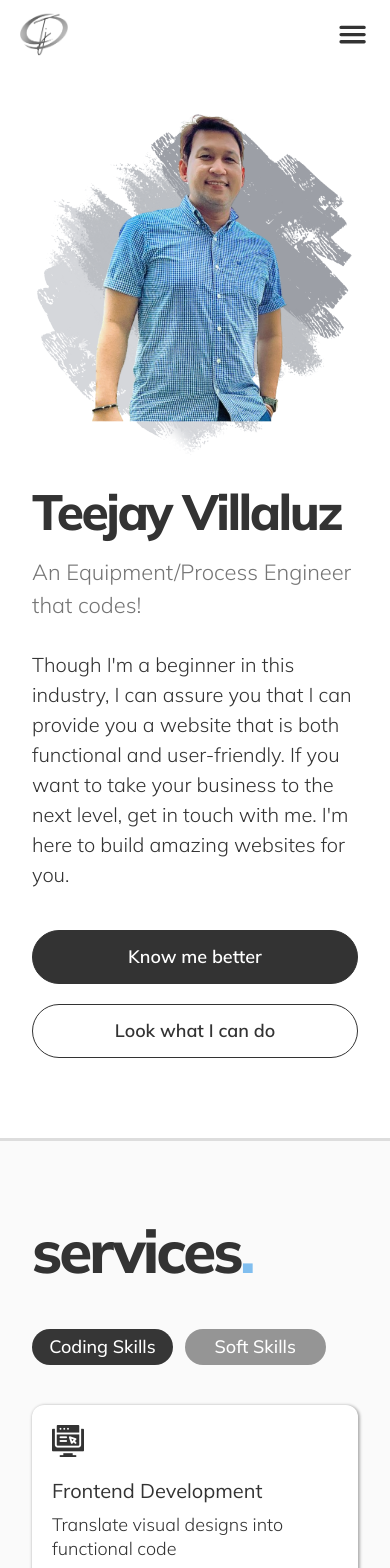
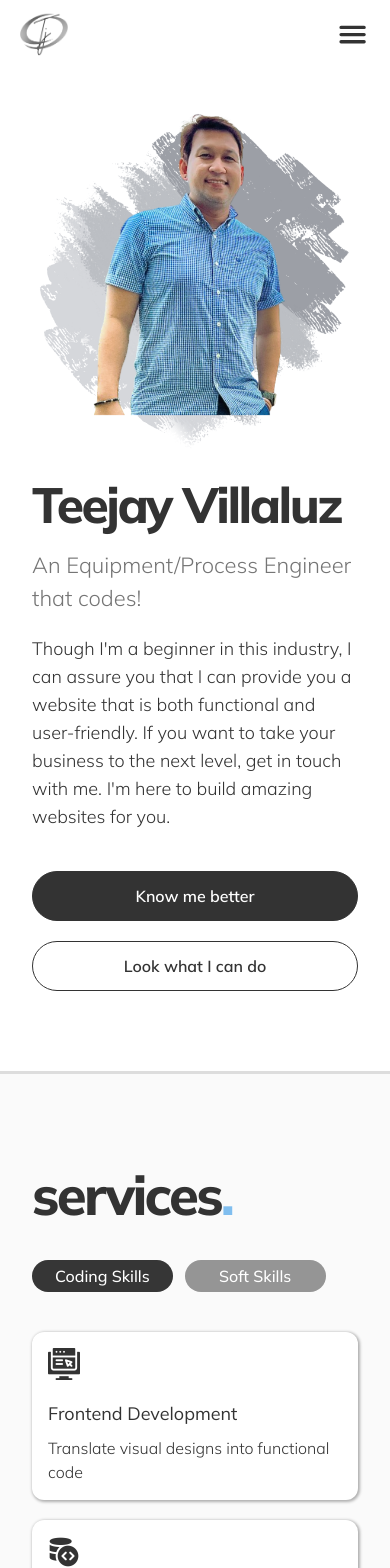
Before and after one commit to thygz/tj-portfolio, a React (Vite) app: page / in a window 390 px wide. Shown: the top 1568 px of the page. Built offline with nearby package versions, Linux system fonts and the light colour scheme.

Commit message:
Change/add styles on each section

```diff
--- a/src/components/Hero.jsx
+++ b/src/components/Hero.jsx
@@ -4,16 +4,13 @@ import { motion } from 'framer-motion';
 
 const Hero = () => {
     return (
-        <section
-            className="-mt-20 pt-28 sm:pt-32 lg:pt-28 pb-0 lg:pb-10"
-            id="hero"
-        >
-            <div className="max-w-7xl mx-auto flex gap-0 sm:gap-6 lg:gap-10 xl:gap-5 flex-col-reverse lg:flex-row justify-center items-center lg:px-5 pb-20 sm:pb-24 lg:pb-0 relative">
+        <section className="-mt-20 pt-28 sm:pt-32 lg:pt-28" id="hero">
+            <div className="max-w-7xl mx-auto flex gap-0 sm:gap-6 lg:gap-10 xl:gap-5 flex-col-reverse lg:flex-row justify-center items-center lg:px-5 pb-20 lg:pb-8 relative">
                 <motion.div
                     initial={{ x: -100, opacity: 0 }}
                     animate={{ x: 0, opacity: 1 }}
                     transition={{ duration: 1, delay: 0.5 }}
-                    className="lg:max-w-5xl mx-auto flex flex-1 flex-col px-8 md:px-9 lg:px-2 mt-3 lg:mt-0 lg:pr-0 z-10"
+                    className="lg:max-w-5xl mx-auto flex flex-1 flex-col px-8 sm:px-12 lg:px-2 mt-3 lg:mt-0 lg:pr-0 z-10"
                 >
                     <p className="relative text-[3.1rem] sm:text-7xl lg:text-6xl xl:text-7xl font-extrabold text-[#333333] tracking-tighter">
                         Teejay Villaluz
@@ -21,7 +18,7 @@ const Hero = () => {
                     <p className="text-[1.37rem] min-[410px]:text-[1.45rem] md:text-2xl lg:max-w-xl font-light text-[#757575] mt-2 sm:mt-4 lg:mt-3 xl:mt-5">
                         An Equipment/Process Engineer that codes!
                     </p>
-                    <p className="lg:max-w-md xl:max-w-lg text-[1.25rem] lg:text-lg mt-7 lg:mt-5 font-light text-[#333333]">
+                    <p className="lg:max-w-md xl:max-w-lg text-lg min-[500px]:text-xl lg:text-lg mt-5 min-[500px]:mt-7 lg:mt-5 font-light text-[#333333]">
                         Though I'm a beginner in this industry, I can assure you
                         that I can provide you a website that is both functional
                         and user-friendly. If you want to take your business to
@@ -30,12 +27,12 @@ const Hero = () => {
                     </p>
                     <div className="flex flex-col min-[550px]:flex-row gap-5 mt-10 lg:mt-7">
                         <Link to="about" smooth={true} duration={700}>
-                            <button className="w-full min-[550px]:w-48 lg:w-44 xl:w-48 py-3 rounded-full bg-[#333333] border border-[#333333] text-[#ffffff] text-lg lg:text-base font-semibold hover:text-[#333333] hover:border-[#333333] hover:bg-transparent duration-150">
+                            <button className="w-full min-[550px]:w-48 lg:w-44 xl:w-48 py-3 rounded-full bg-[#333333] border border-[#333333] text-[#ffffff] text-base min-[500px]:text-lg lg:text-base font-semibold hover:text-[#333333] hover:border-[#333333] hover:bg-transparent duration-150">
                                 Know me better
                             </button>
                         </Link>
                         <Link to="projects" smooth={true} duration={1000}>
-                            <button className="w-full min-[550px]:w-48 lg:w-44 xl:w-48 py-3 rounded-full border border-[#333333] text-[#333333] text-lg lg:text-base font-semibold hover:bg-[#333333] hover:text-[#ffffff] hover:border-[#333333] duration-150">
+                            <button className="w-full min-[550px]:w-48 lg:w-44 xl:w-48 py-3 rounded-full border border-[#333333] text-[#333333] text-base min-[500px]:text-lg lg:text-base font-semibold hover:bg-[#333333] hover:text-[#ffffff] hover:border-[#333333] duration-150">
                                 Look what I can do
                             </button>
                         </Link>
@@ -47,7 +44,7 @@ const Hero = () => {
                     transition={{ duration: 1, delay: 0.5 }}
                     src={tjImage}
                     alt="tj-image"
-                    className="w-full sm:w-[38rem] lg:w-[33rem] xl:w-[34rem] z-10 px-8 md:px-9 lg:px-0"
+                    className="min-[390px]:w-[24rem] min-[410px]:w-[25em] min-[425px]:w-[26rem] min-[500px]:w-[27rem] sm:w-[34rem] lg:w-[33rem] xl:w-[34rem] z-10 px-8 md:px-9 lg:px-0"
                 />
                 {/* <motion.div
                     initial={{ x: 100, opacity: 0 }}
--- a/src/components/Skills.jsx
+++ b/src/components/Skills.jsx
@@ -54,8 +54,7 @@ const Skills = () => {
         {
             icon: `${time_management}`,
             title: 'Time Management',
-            description:
-                'Coordinates the tasks and activities to maximize work efficiency',
+            description: 'Coordinates the tasks to maximize work efficiency',
         },
         {
             icon: `${communication}`,
@@ -66,7 +65,7 @@ const Skills = () => {
             icon: `${collaboration}`,
             title: 'Collaboration',
             description:
-                'Capable of working well with others to produce higher quality work',
+                'Capable of working with others to produce quality work',
         },
         {
             icon: `${adaptation}`,
@@ -92,15 +91,15 @@ const Skills = () => {
             className="py-20 lg:py-24 bg-[#fafafa] border-y-[3px] border-[#dddddd]"
             id="skills"
         >
-            <div className="max-w-7xl mx-auto px-8 md:px-9 lg:px-5 xl:px-10">
-                <h1 className="text-6xl sm:text-7xl font-extrabold text-[#333333] tracking-tighter">
+            <div className="max-w-7xl mx-auto px-8 sm:px-12 lg:px-5 xl:px-10">
+                <h1 className="text-[3.4rem] min-[500px]:text-6xl sm:text-7xl font-extrabold text-[#333333] tracking-tighter">
                     services<span className="text-[#80beef]">.</span>
                 </h1>
-                <div className="flex flex-wrap gap-3 mt-12 sm:mt-14 lg:mt-10">
+                <div className="flex flex-wrap gap-3 mt-6 min-[500px]:mt-12 sm:mt-14 lg:mt-10">
                     {skillsOptions.map((skills, index) => (
                         <button
                             key={index}
-                            className={`font-medium text-lg lg:text-base ${
+                            className={`font-medium text-base min-[500px]:text-lg lg:text-base ${
                                 skills === services
                                     ? 'text-[#ffffff] bg-[#363636] py-1 w-[8.8rem] lg:w-32 rounded-full'
                                     : 'text-[#ffffff] bg-[#959595] rounded-full hover:text-[#ffffff] hover:bg-[#757575] py-1 w-[8.8rem] lg:w-32'
@@ -118,17 +117,17 @@ const Skills = () => {
                                 key={index}
                                 className="relative group w-full sm:w-auto"
                             >
-                                <div className="flex flex-col p-5 shadow-[1px_1px_3px_1px_rgba(0,0,0,0.3)] bg-[#ffffff] rounded-xl w-full sm:w-[17rem] md:w-[21rem] lg:w-[19rem] xl:w-[22rem] relative z-10">
+                                <div className="flex flex-col p-4 min-[500px]:p-5 shadow-[1px_1px_3px_1px_rgba(0,0,0,0.3)] bg-[#ffffff] rounded-xl w-full sm:w-[17rem] md:w-[20rem] lg:w-[19rem] xl:w-[22rem] relative z-10">
                                     <img
                                         src={skills.icon}
                                         alt="icon"
                                         className="w-8 min-[520px]:w-8 xl:w-9"
                                     />
                                     <div>
-                                        <h1 className="text-xl lg:text-lg font-normal text-[#333333] mt-5">
+                                        <h1 className="text-lg min-[500px]:text-xl lg:text-lg font-normal text-[#333333] mt-5">
                                             {skills.title}
                                         </h1>
-                                        <p className="mt-2 lg:mt-2 text-lg lg:text-base text-[#333333] font-light leading-6 lg:leading-5">
+                                        <p className="mt-2 lg:mt-2 text-base min-[500px]:text-lg lg:text-base text-[#333333] font-light leading-6 lg:leading-5">
                                             {skills.description}
                                         </p>
                                     </div>
@@ -144,17 +143,17 @@ const Skills = () => {
                                 key={index}
                                 className="relative group w-full sm:w-auto"
                             >
-                                <div className="flex flex-col p-5 shadow-[1px_1px_3px_1px_rgba(0,0,0,0.3)] bg-[#ffffff] rounded-xl w-full sm:w-[17rem] md:w-[21rem] lg:w-[19rem] xl:w-[22rem] relative z-10">
+                                <div className="flex flex-col p-4 min-[500px]:p-5 shadow-[1px_1px_3px_1px_rgba(0,0,0,0.3)] bg-[#ffffff] rounded-xl w-full sm:w-[17rem] md:w-[20rem] lg:w-[19rem] xl:w-[22rem] relative z-10">
                                     <img
                                         src={skills.icon}
                                         alt="icon"
                                         className="w-8 min-[520px]:w-8 xl:w-9"
                                     />
                                     <div>
-                                        <h1 className="text-xl lg:text-lg font-normal text-[#333333] mt-5">
+                                        <h1 className="text-lg min-[500px]:text-xl lg:text-lg font-normal text-[#333333] mt-5">
                                             {skills.title}
                                         </h1>
-                                        <p className="mt-2 lg:mt-2 text-lg lg:text-base text-[#333333] font-light leading-6 lg:leading-5">
+                                        <p className="mt-2 lg:mt-2 text-base min-[500px]:text-lg lg:text-base text-[#333333] font-light leading-6 lg:leading-5">
                                             {skills.description}
                                         </p>
                                     </div>
```
Also changed, not shown: src/components/About.jsx (+10 -10 lines), src/components/Contact.jsx (+12 -12 lines), src/components/Project.jsx (+10 -10 lines).
